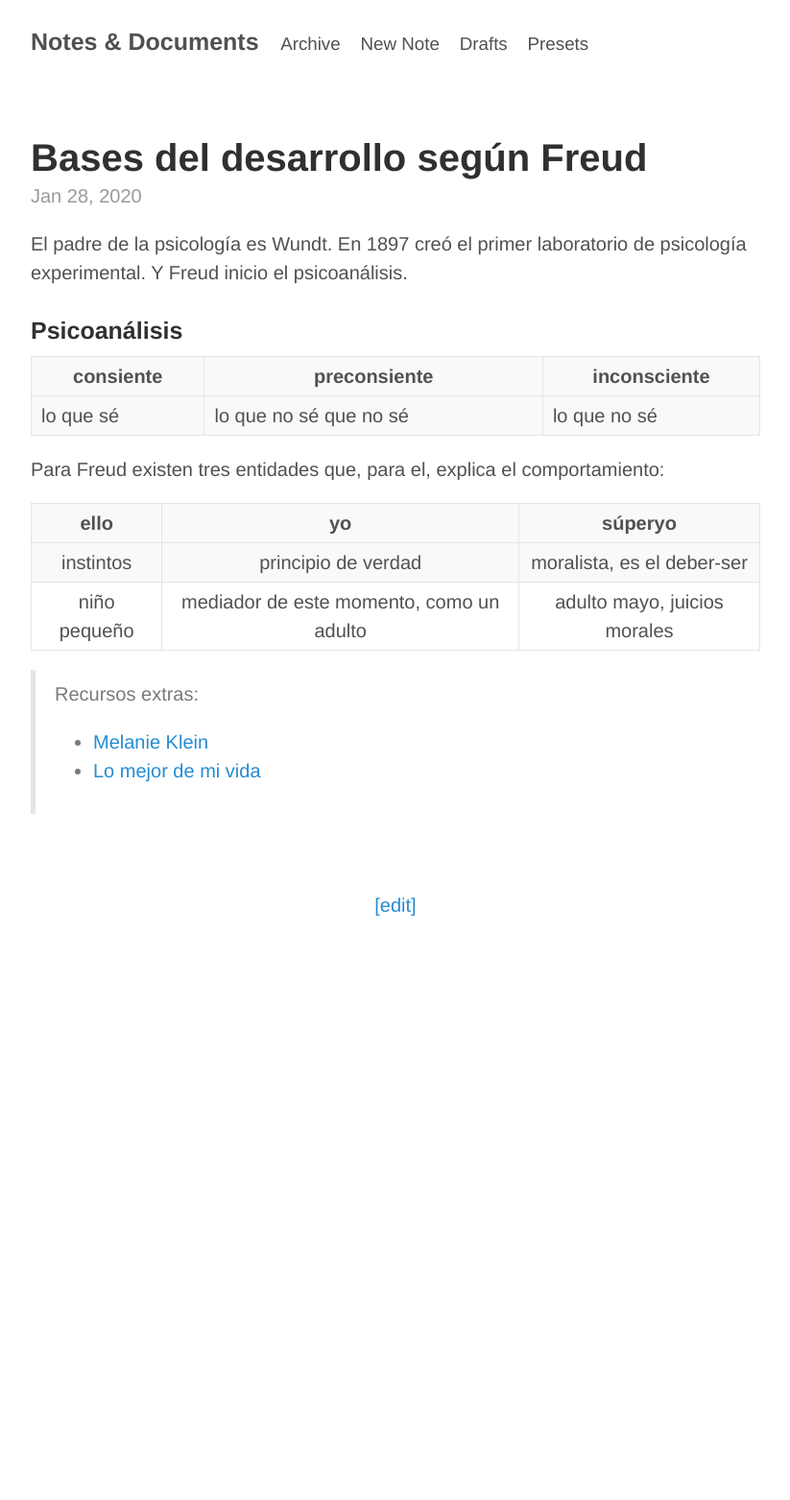
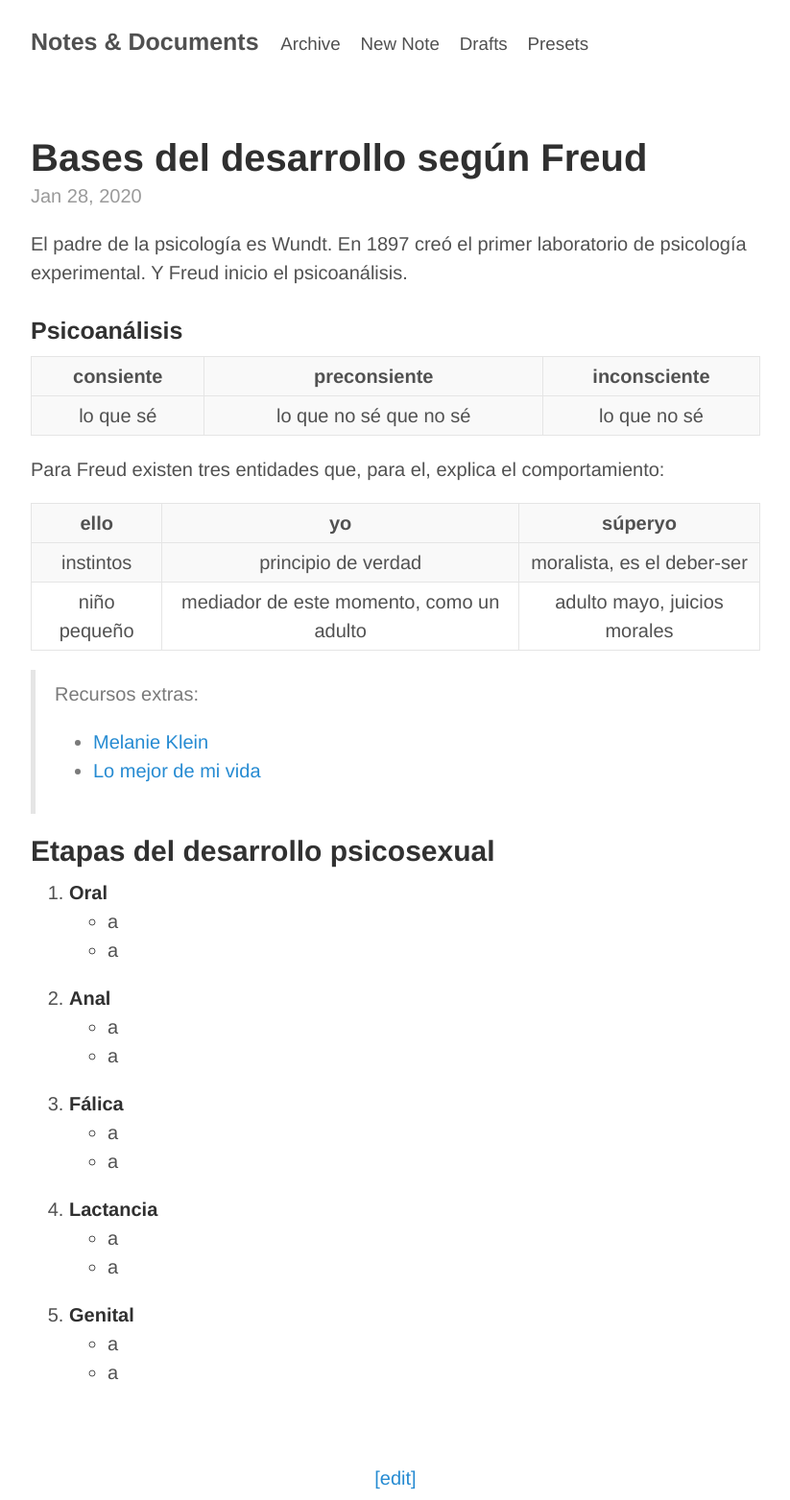
Before and after one commit to alex-esc/notes, a Jekyll site: the page built from _posts/2020-01-28-intro-freud.md, in a window 1280 px wide. Shown: the whole page at 96% size, without its empty margins (228-1051 px from the left). Built offline with Jekyll 4.4.1, drawn with Linux system fonts in a browser that asks for light colours; before the commit the page ends 966 px from its top, so only the background shows below that.

Commit message:
Update 2020-01-28-intro-freud.md

```diff
--- a/_posts/2020-01-28-intro-freud.md
+++ b/_posts/2020-01-28-intro-freud.md
@@ -9,7 +9,7 @@ El padre de la psicología es Wundt. En 1897 creó el primer laboratorio de psic
 ### Psicoanálisis
 
 | consiente |     preconsiente       | inconsciente |
-|-----------|------------------------|--------------|
+|:---------:|:----------------------:|:------------:|
 | lo que sé | lo que no sé que no sé | lo que no sé |
 
 Para Freud existen tres entidades que, para el, explica el comportamiento:
@@ -23,3 +23,21 @@ Para Freud existen tres entidades que, para el, explica el comportamiento:
 >
 > * [Melanie Klein](https://es.wikipedia.org/wiki/Melanie_Klein)
 > * [Lo mejor de mi vida](https://www.netflix.com/gy-es/title/80108598)
+
+## Etapas del desarrollo psicosexual
+
+1. **Oral**
+	* a
+	* a
+2. **Anal**
+	* a
+	* a
+3. **Fálica**
+	* a
+	* a
+4. **Lactancia**
+	* a
+	* a
+5. **Genital**
+	* a
+	* a
```
